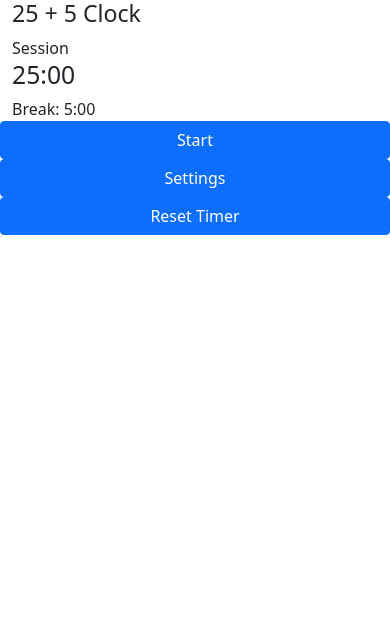
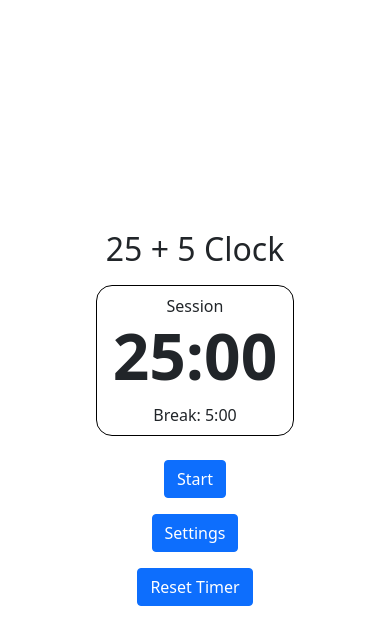
Before and after one commit to John-Yip-HK/25-plus-5-clock, a React (Create React App) app: page / in a window 390 px wide. Shown: the top 644 px of the page. Built offline with nearby package versions, Linux system fonts and the light colour scheme.

Commit message:
Created basic uer interface for mobile phones

```diff
--- a/public/index.html
+++ b/public/index.html
@@ -7,7 +7,7 @@
     <meta name="theme-color" content="#000000" />
     <meta
       name="description"
-      content="Web site created using create-react-app"
+      content="A 25 + 5 Clock in fulfillment of freeCodeCamp Front End Development Libraries Project"
     />
     <link rel="apple-touch-icon" href="%PUBLIC_URL%/logo192.png" />
     <!--
@@ -24,7 +24,7 @@
       work correctly both with client-side routing and a non-root public URL.
       Learn how to configure a non-root public URL by running `npm run build`.
     -->
-    <title>React App</title>
+    <title>25 + 5 Clock</title>
   </head>
   <body>
     <noscript>You need to enable JavaScript to run this app.</noscript>
--- a/src/App.js
+++ b/src/App.js
@@ -1,34 +1,47 @@
 import { Container, Row, Col, Button } from "react-bootstrap";
 import "bootstrap/dist/css/bootstrap.min.css";
-import './App.scss';
+import "./App.scss";
 
 function App() {
   return (
-    <Container>
+    <Container className="d-flex align-items-center flex-column">
       <Row>
-        <Col><h3>25 + 5 Clock</h3></Col>
+        <Col>
+          <h2 id="heading">25 + 5 Clock</h2>
+        </Col>
       </Row>
       <Row>
-        <Container>
+        <Container id="timer">
           <Row>
-            <Col>Session</Col>
+            <Col id="timer-label">Session</Col>
           </Row>
           <Row>
-            <Col><h2>25:00</h2></Col>
+            <Col>
+              <h1 id="time-left">25:00</h1>
+            </Col>
           </Row>
           <Row>
-            <Col>Break: 5:00</Col>
+            <Col id="break-time">
+              Break: <span id="break-time-span">5:00</span>
+            </Col>
           </Row>
         </Container>
       </Row>
       <Row>
-        <Button>Start</Button>
-      </Row>
-      <Row>
-        <Button>Settings</Button>
-      </Row>
-      <Row>
-        <Button>Reset Timer</Button>
+        <Container
+          id="button-container"
+          className="d-flex align-items-center flex-column"
+        >
+          <Row>
+            <Button id="start_stop">Start</Button>
+          </Row>
+          <Row>
+            <Button>Settings</Button>
+          </Row>
+          <Row>
+            <Button id="reset">Reset Timer</Button>
+          </Row>
+        </Container>
       </Row>
     </Container>
   );
--- a/src/App.scss
+++ b/src/App.scss
@@ -0,0 +1,32 @@
+#root {
+  height: 100vh;
+  display: flex;
+  align-items: center;
+}
+
+#heading {
+  font-size: 2rem;
+  margin-bottom: 1rem;
+}
+
+#timer {
+  padding: 0.5rem 1rem;
+
+  border: 1px solid black;
+  border-radius: 1rem;
+
+  text-align: center;
+
+  #time-left {
+    font-size: 4rem;
+    font-weight: bold;
+  }
+}
+
+#button-container {
+  margin-top: 1rem;
+
+  button {
+    margin: 0.5rem 0;
+  }
+}
```
